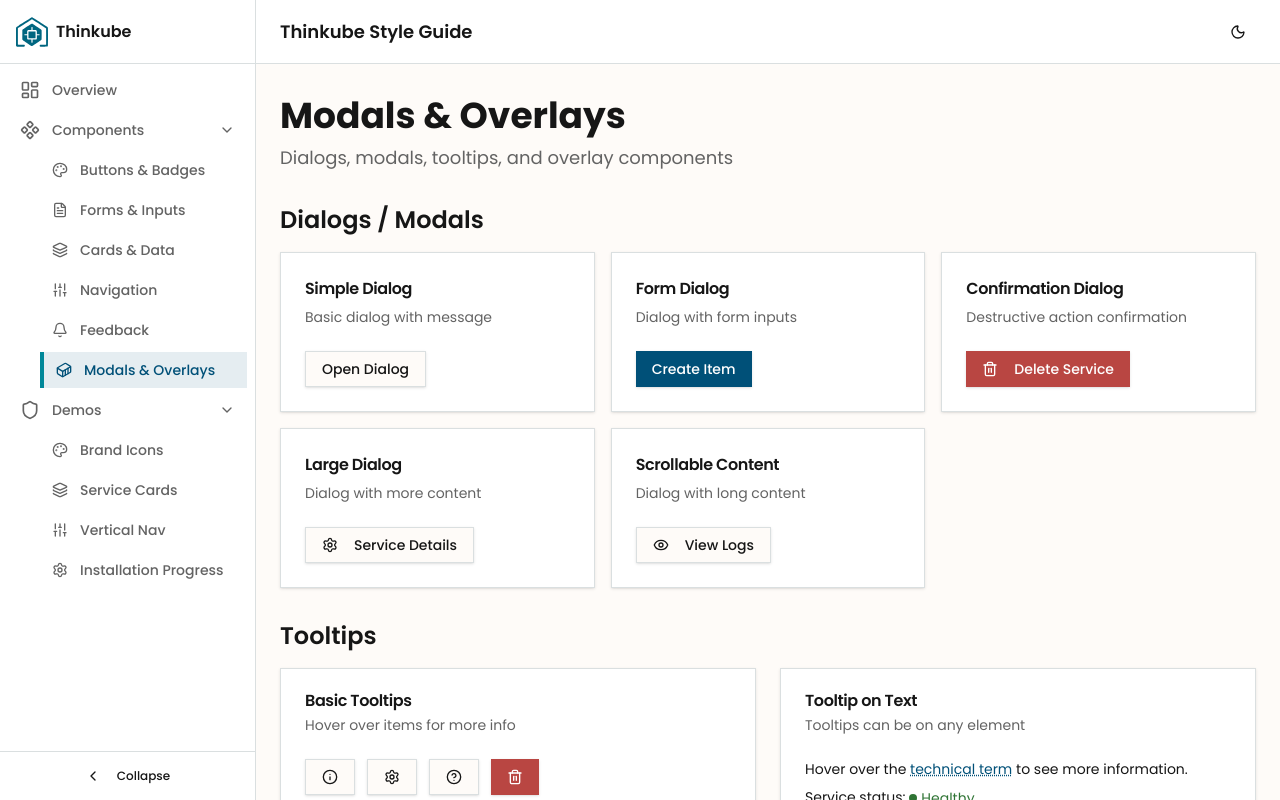
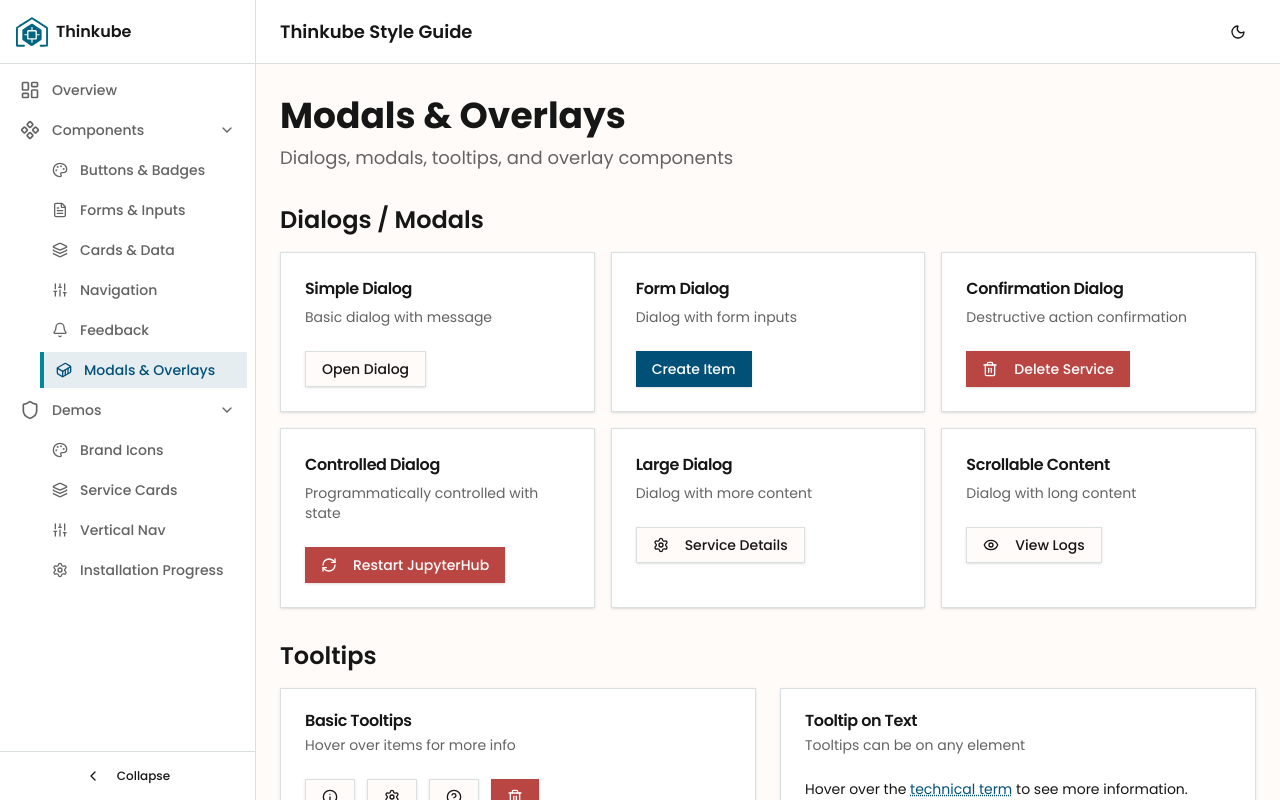
Before and after one commit to thinkube/thinkube-style, a Next.js app: page /modals-overlays in a window 1280 px wide. Built offline with nearby package versions, Linux system fonts and the light colour scheme.

Commit message:
Add TkGpuBadge component and TkControlledConfirmDialog demo

```diff
--- a/app/modals-overlays/page.tsx
+++ b/app/modals-overlays/page.tsx
@@ -1,14 +1,17 @@
 "use client";
 
+import { useState } from "react";
 import { TkPageWrapper } from "@/components/utilities";
 import { TkCard, TkCardContent, TkCardDescription, TkCardHeader, TkCardTitle } from "@/components/cards-data";
 import { TkButton } from "@/components/buttons-badges";
 import { TkInput, TkLabel, TkTextarea } from "@/components/forms-inputs";
-import { TkDialog, TkConfirmDialog, TkTooltip } from "@/components/modals-overlays";
+import { TkDialog, TkConfirmDialog, TkControlledConfirmDialog, TkTooltip } from "@/components/modals-overlays";
 import { Tooltip, TooltipContent, TooltipProvider, TooltipTrigger } from "@/components/ui/tooltip";
-import { AlertCircle, HelpCircle, Info, Settings, Trash2, Eye } from "lucide-react";
+import { AlertCircle, HelpCircle, Info, Settings, Trash2, Eye, RefreshCw } from "lucide-react";
 
 export default function ModalsOverlaysPage() {
+  const [showRestartDialog, setShowRestartDialog] = useState(false);
+  const [serviceName, setServiceName] = useState("JupyterHub");
   return (
     <TkPageWrapper
       title="Modals & Overlays"
@@ -82,6 +85,35 @@
                 variant="destructive"
                 confirmText="Delete"
                 onConfirm={() => {}}
+              />
+            </TkCardContent>
+          </TkCard>
+
+          <TkCard>
+            <TkCardHeader>
+              <TkCardTitle className="text-base">Controlled Dialog</TkCardTitle>
+              <TkCardDescription>Programmatically controlled with state</TkCardDescription>
+            </TkCardHeader>
+            <TkCardContent>
+              <TkButton
+                variant="destructive"
+                onClick={() => setShowRestartDialog(true)}
+              >
+                <RefreshCw className="mr-2 h-4 w-4" />
+                Restart {serviceName}
+              </TkButton>
+
+              <TkControlledConfirmDialog
+                open={showRestartDialog}
+                onOpenChange={setShowRestartDialog}
+                title="Restart Service"
+                description={`Are you sure you want to restart ${serviceName}? This will temporarily interrupt the service.`}
+                variant="destructive"
+                confirmText="Restart"
+                onConfirm={() => {
+                  setShowRestartDialog(false);
+                  alert(`${serviceName} restarted!`);
+                }}
               />
             </TkCardContent>
           </TkCard>
--- /dev/null
+++ b/components/buttons-badges/TkGpuBadge.tsx
@@ -0,0 +1,31 @@
+/*
+ * Copyright 2025 Alejandro Martínez Corriá and the Thinkube contributors
+ * SPDX-License-Identifier: Apache-2.0
+ */
+
+import { TkBadge } from "./TkBadge"
+
+interface TkGpuBadgeProps {
+  gpuCount: number
+  size?: "sm" | "base"
+  className?: string
+}
+
+/**
+ * TkGpuBadge - Specialized badge for displaying GPU count with accent styling
+ * Thinkube-approved component from thinkube-style
+ */
+export function TkGpuBadge({ gpuCount, size = "base", className = "" }: TkGpuBadgeProps) {
+  const sizeClasses = {
+    sm: "text-xs px-2 py-0.5",
+    base: "text-base px-3 py-1",
+  }
+
+  return (
+    <TkBadge
+      className={`${sizeClasses[size]} border-accent/40 bg-accent/10 text-accent font-semibold ${className}`}
+    >
+      {gpuCount} GPU{gpuCount > 1 ? "s" : ""}
+    </TkBadge>
+  )
+}
--- a/components/buttons-badges/index.ts
+++ b/components/buttons-badges/index.ts
@@ -10,3 +10,4 @@
 export { TkSuccessBadge } from "./TkSuccessBadge"
 export { TkWarningBadge } from "./TkWarningBadge"
 export { TkErrorBadge } from "./TkErrorBadge"
+export { TkGpuBadge } from "./TkGpuBadge"
--- a/components/service-cards/TkServiceCard.tsx
+++ b/components/service-cards/TkServiceCard.tsx
@@ -5,7 +5,7 @@
 
 import { LucideIcon } from "lucide-react"
 import { TkCard, TkCardHeader, TkCardContent, TkCardFooter } from "@/components/cards-data"
-import { TkBadge, TkButton } from "@/components/buttons-badges"
+import { TkBadge, TkButton, TkGpuBadge } from "@/components/buttons-badges"
 import { TkSwitch } from "@/components/forms-inputs"
 import { TkTooltip } from "@/components/modals-overlays"
 import { TkBrandIcon } from "@/components/brand-icons"
@@ -117,11 +117,7 @@
               {badge.label}
             </TkBadge>
           ))}
-          {gpuCount && gpuCount > 0 && (
-            <TkBadge className="text-base px-3 py-1 border-accent/40 bg-accent/10 text-accent font-semibold">
-              {gpuCount} GPU{gpuCount > 1 ? "s" : ""}
-            </TkBadge>
-          )}
+          {gpuCount && gpuCount > 0 && <TkGpuBadge gpuCount={gpuCount} />}
         </div>
 
         {/* Metrics */}
```
